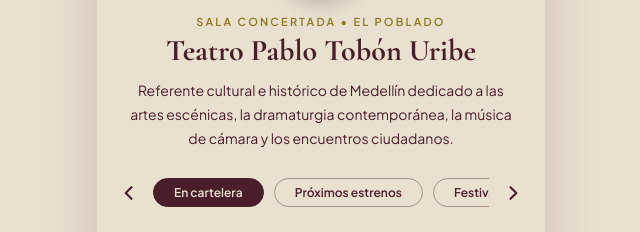
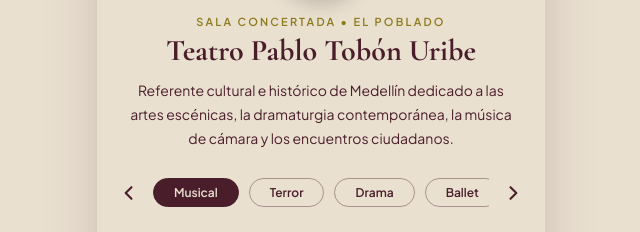
Before and after one commit to sebas-velezga/perfil_teatral, a plain HTML site: page index.html in a window 1280 px wide. Shown: the part 303-535 px from the top of the page, without its empty margins (319-959 px from the left). Drawn offline with nearby package versions, Linux system fonts and the light colour scheme.

Commit message:
Cambiar los filtros por géneros teatrales: musical, terror, drama, ballet, ópera y stand up comedy

```diff
--- a/index.html
+++ b/index.html
@@ -34,7 +34,7 @@
     .pills-row { display:flex; align-items:center; gap:8px; }
     .pills { flex:1; display:flex; gap:10px; overflow-x:auto; padding:4px 0; scroll-behavior:smooth; }
     .no-scrollbar::-webkit-scrollbar { display:none; }
-    .no-scrollbar { scrollbar-width:none; }
+    .no-scrollbar { -ms-overflow-style:none; scrollbar-width:none; }
     .filter-pill { flex:none; border:1px solid rgba(74,29,43,.4); border-radius:999px; background:transparent; color:var(--wine); padding:6px 20px; font-size:12px; font-weight:600; white-space:nowrap; transition:.2s; }
     .filter-pill.active { background:var(--wine); color:var(--cream); border-color:var(--wine); }
     .arrow { flex:none; border:0; background:transparent; color:var(--wine); width:32px; height:32px; display:flex; align-items:center; justify-content:center; }
@@ -82,12 +82,7 @@
     <header class="hero">
       <img src="https://images.unsplash.com/photo-1503095396549-807759245b35?auto=format&fit=crop&w=900&q=80" alt="Sala principal del teatro">
       <div class="hero-overlay"></div>
-      <nav class="top-nav">
-        <a href="#" class="brand">Escena<span>.</span></a>
-        <button id="menuBtn" type="button" aria-label="Abrir menú" class="icon-btn">
-          <svg fill="none" stroke="currentColor" stroke-width="2" viewBox="0 0 24 24"><path stroke-linecap="round" stroke-linejoin="round" d="M4 6h16M4 12h16M4 18h16"/></svg>
-        </button>
-      </nav>
+      <nav class="top-nav"><a href="#" class="brand">Escena<span>.</span></a><button id="menuBtn" type="button" aria-label="Abrir menú" class="icon-btn"><svg fill="none" stroke="currentColor" stroke-width="2" viewBox="0 0 24 24"><path stroke-linecap="round" stroke-linejoin="round" d="M4 6h16M4 12h16M4 18h16"/></svg></button></nav>
       <div class="avatar-wrap"><div class="avatar"><div class="avatar-inner">TP</div></div></div>
     </header>
 
@@ -101,7 +96,14 @@
 
     <section id="cartelera" class="pills-section"><div class="pills-row">
       <button type="button" class="arrow" onclick="scrollCarousel('pillsContainer', -140)" aria-label="Anterior"><svg fill="none" stroke="currentColor" stroke-width="2.5" viewBox="0 0 24 24"><path stroke-linecap="round" stroke-linejoin="round" d="M15 19l-7-7 7-7"/></svg></button>
-      <div id="pillsContainer" class="pills no-scrollbar"><button type="button" class="filter-pill active">En cartelera</button><button type="button" class="filter-pill">Próximos estrenos</button><button type="button" class="filter-pill">Festivales</button><button type="button" class="filter-pill">Talleres</button></div>
+      <div id="pillsContainer" class="pills no-scrollbar">
+        <button type="button" class="filter-pill active">Musical</button>
+        <button type="button" class="filter-pill">Terror</button>
+        <button type="button" class="filter-pill">Drama</button>
+        <button type="button" class="filter-pill">Ballet</button>
+        <button type="button" class="filter-pill">Ópera</button>
+        <button type="button" class="filter-pill">Stand Up Comedy</button>
+      </div>
       <button type="button" class="arrow" onclick="scrollCarousel('pillsContainer', 140)" aria-label="Siguiente"><svg fill="none" stroke="currentColor" stroke-width="2.5" viewBox="0 0 24 24"><path stroke-linecap="round" stroke-linejoin="round" d="M9 5l7 7-7 7"/></svg></button>
     </div></section>
 
```
